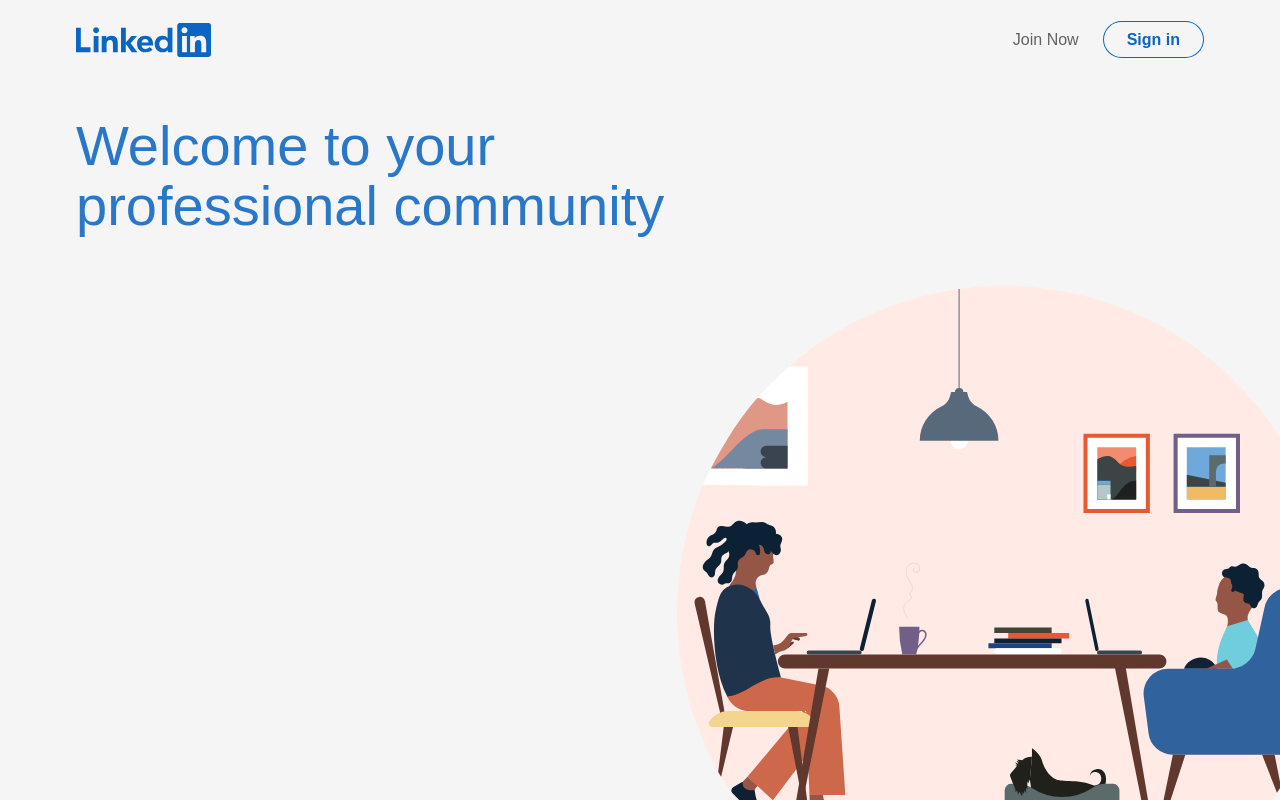
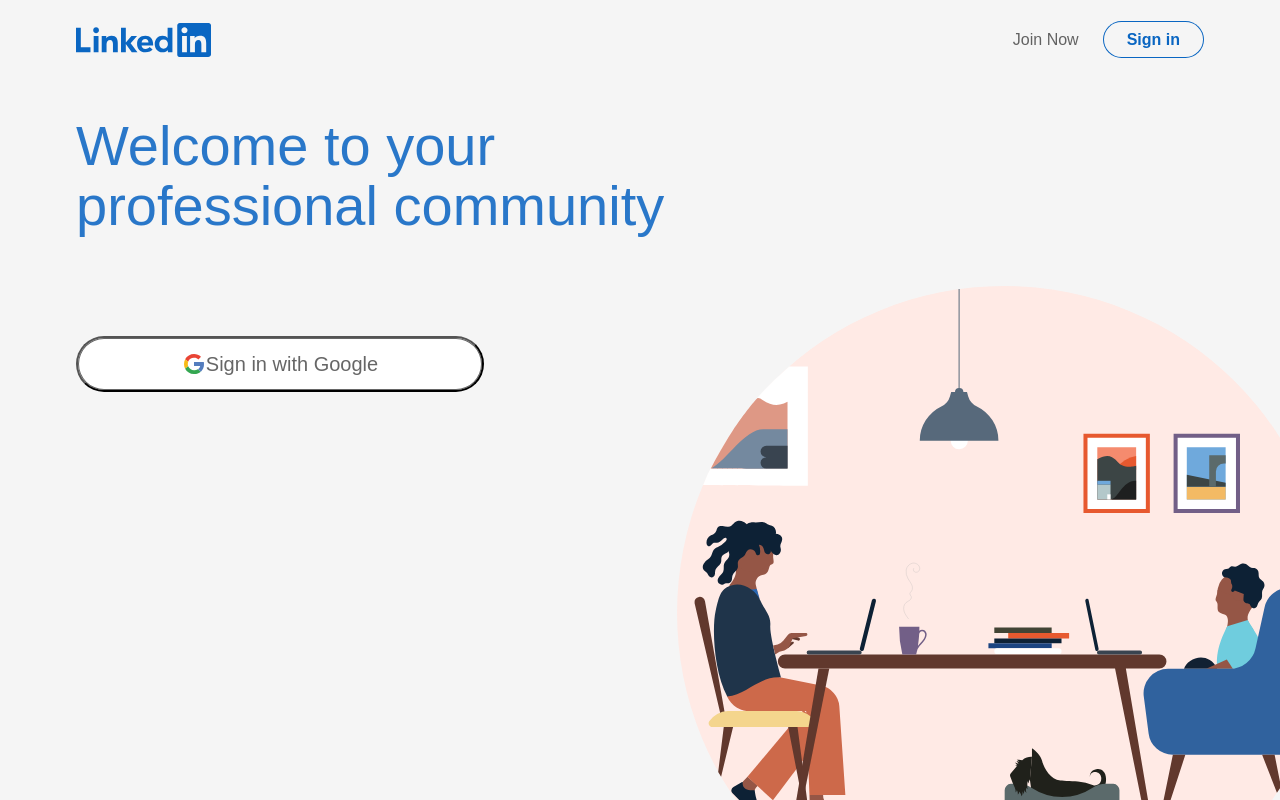
Before and after one commit to Vivek-Prajapatii/linkedin-clone, a React (Create React App) app: page / in a window 1280 px wide. Shown: the top 800 px of the page. Built offline with nearby package versions, Linux system fonts and the light colour scheme.

Commit message:
home page implemented

```diff
--- a/src/components/Login.js
+++ b/src/components/Login.js
@@ -2,7 +2,7 @@
 
 const Login = (props) => {
   return (
-    <contianer>
+    <container>
       <Nav>
         <a href="/">
           <img src="./images/login-logo.svg"></img>
@@ -15,14 +15,20 @@
       <Section>
         <Hero>
           <h1>Welcome to your professional community</h1>
-          <img src="/images/login-hero.svg" alt='img'/>
+          <img src="/images/login-hero.svg" alt="img" />
         </Hero>
+        <Form>
+          <Google>
+            <img src="/images/google.svg" />
+            Sign in with Google
+          </Google>
+        </Form>
       </Section>
-    </contianer>
+    </container>
   );
 };
 
-const contianer = styled.div`
+const container = styled.div`
   padding: 0px;
 `;
 
@@ -129,7 +135,7 @@
     /* left: 20px; */
 
     @media (max-width: 768px) {
-      top:230px;
+      top: 230px;
       width: initial;
       left: 10px;
       position: initial;
@@ -138,6 +144,37 @@
   }
 `;
 
+const Form = styled.div`
+  margin-top: 100px;
+  width: 408px;
+  justify-content: center;
 
+  @media (max-width: 768px) {
+    margin-top: 20px;
+  }
+`;
+
+const Google = styled.button`
+  display: flex;
+  justify-content: center;
+  background-color: #fff;
+  align-items: center;
+  height: 56px;
+  width: 100%;
+  border-radius: 28px;
+  box-shadow: inset 0 0 0 1px rgb(0 0 0 / 60%), inset 0 0 0 2px rgb(0 0 0 / 0%),
+    inset 0 0 0 1px rgb(0 0 0 / 0%);
+  vertical-align: middle;
+  z-index: 0;
+  transition-duration: 167px;
+  font-size: 20px;
+  color: rgba(0, 0, 0, 0.6);
+
+  &:hover {
+    background-color: rgba(207, 207, 207, 0.25);
+    color: rgba(0, 0, 0, 0.75);
+
+  }
+`;
 
 export default Login;
```
